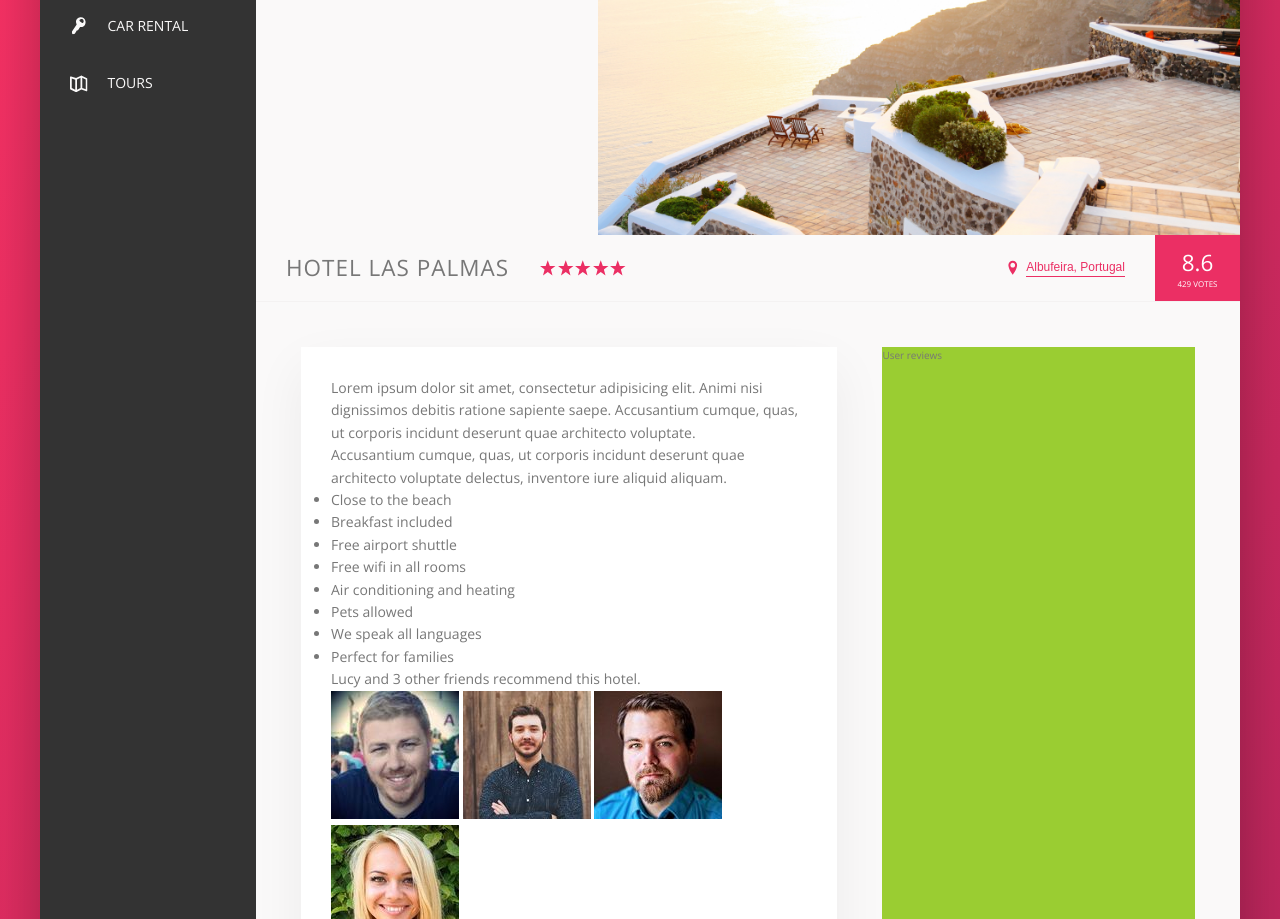
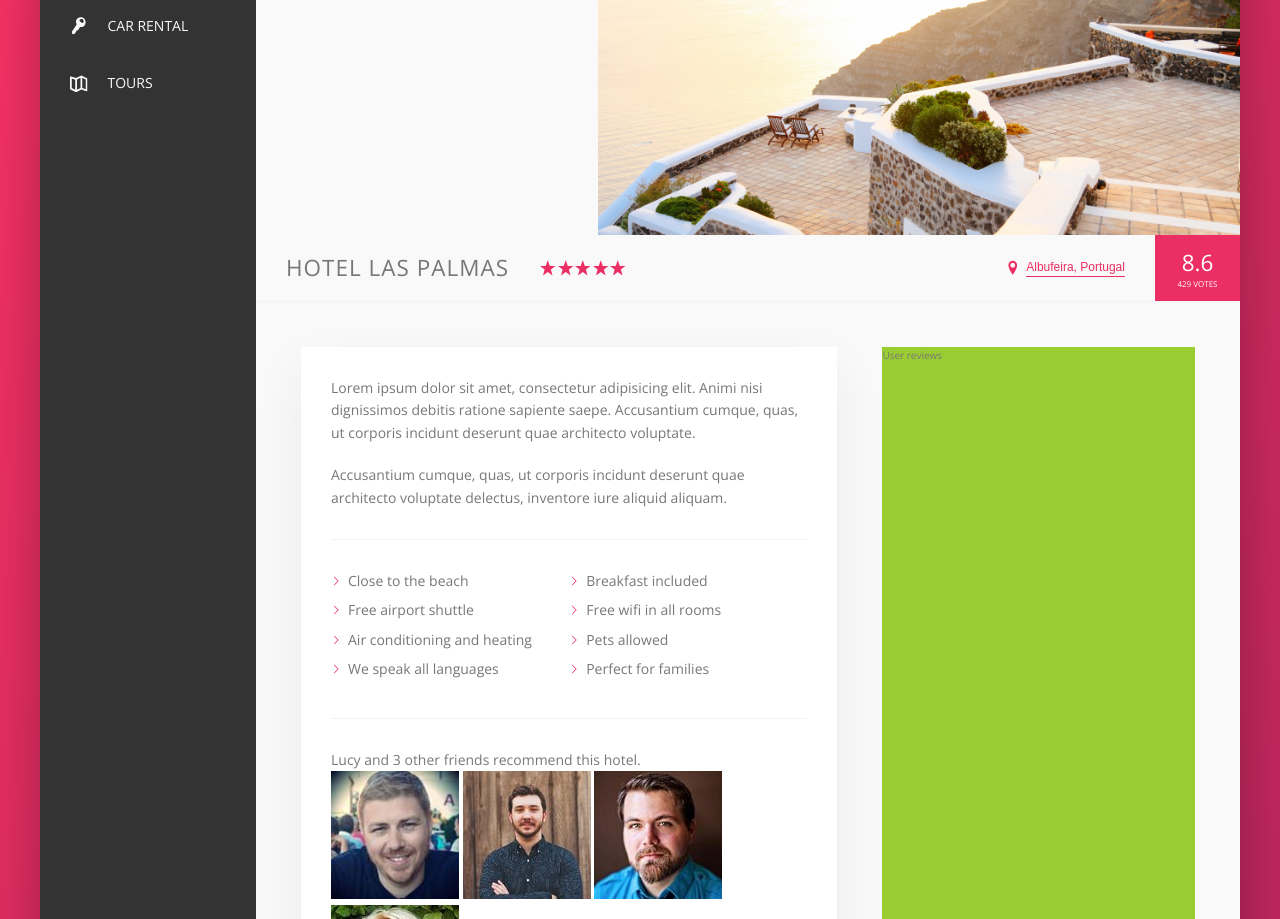
Before and after one commit to henry22/Trillo, a website: page index.html in a window 1280 px wide. Shown: the part 300-1219 px from the top of the page. Drawn offline with nearby package versions, Linux system fonts and the light colour scheme.

Commit message:
Use mask image to place the svg icon

```diff
--- a/sass/_components.scss
+++ b/sass/_components.scss
@@ -281,3 +281,42 @@
         box-shadow: none;
     }
 }
+
+// PARAGRAPH
+.paragraph:not(:last-of-type) {
+    margin-bottom: 2rem;
+}
+
+//LIST
+.list {
+    margin: 3rem 0;
+    list-style: none;
+    padding: 3rem 0;
+    border-top: var(--line);
+    border-bottom: var(--line);
+    display: flex;
+    flex-wrap: wrap;
+
+    &__item {
+        flex: 0 0 50%;
+        margin-bottom: .7rem;
+
+        &::before {
+            content: '';
+            display: inline-block;
+            height: 1rem;
+            width: 1rem;
+            margin-right: .7rem;
+            // Older browsers
+            //background-image: url(../img/chevron-thin-right.svg);
+            //background-size: cover;
+
+            // Newer browsers - masks
+            background-color: var(--color-primary);
+            -webkit-mask-image: url(../img/chevron-thin-right.svg);
+            -webkit-mask-size: cover;
+            mask-image: url(../img/chevron-thin-right.svg);
+            mask-size: cover;
+        }
+    }
+}
```
Also changed, not shown: css/style.css.
